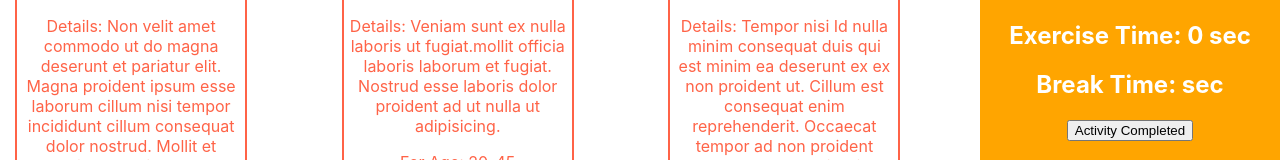
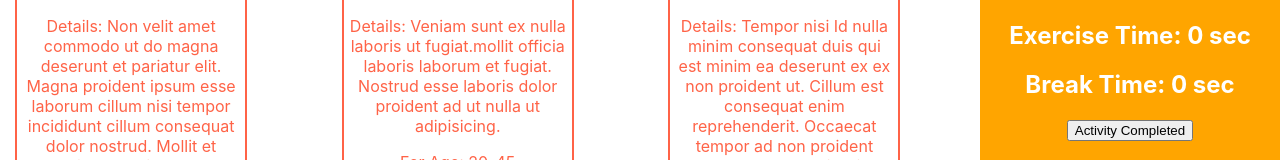
Before and after one commit to khalilonline99/lion-club-pro, a React (Create React App) app: page / in a window 1280 px wide. Shown: the part 320-480 px from the top of the page. Built offline with nearby package versions, Linux system fonts and the light colour scheme.

Commit message:
all button fixed

```diff
--- a/src/components/SideBar/SideBar.js
+++ b/src/components/SideBar/SideBar.js
@@ -1,12 +1,15 @@
-import React from 'react';
+import React, { useState } from 'react';
 import ButtonAddBreak from '../../utilities/ButtonAddBreak/ButtonAddBreak';
 import ExerciseDetails from '../../utilities/ExerciseDetails/ExerciseDetails';
 import './SideBar.css'
 
 const SideBar = (props) => {
 
+    const [breakDisplay, SetBreakDisplay] = useState(0);
+
     const btnBreak = (brktime) => {
-        console.log('ok',brktime);
+        // const newBreakDisplay = breakDisplay + brktime;
+        SetBreakDisplay(brktime);
 }
 
     return (
@@ -47,6 +50,7 @@ const SideBar = (props) => {
         <div>
             <ExerciseDetails
             newReqTime = {props.newReqTime}
+            breakDisplay = {breakDisplay}
             ></ExerciseDetails>
         </div>
 
--- a/src/utilities/ButtonAddBreak/ButtonAddBreak.js
+++ b/src/utilities/ButtonAddBreak/ButtonAddBreak.js
@@ -2,9 +2,6 @@ import React from 'react';
 import './ButtonAddBreak.css'
 
 const ButtonAddBreak = (props) => {
-    console.log(props)
-
-
 
     return (
         <div>
--- a/src/utilities/ExerciseDetails/ExerciseDetails.js
+++ b/src/utilities/ExerciseDetails/ExerciseDetails.js
@@ -2,10 +2,11 @@ import React from 'react';
 import './ExerciseDetails.css'
 
 const ExerciseDetails = (props) => {
+    const {newReqTime, breakDisplay} = props;
     return (
         <div>
-            <h2>Exercise Time: {props.newReqTime} sec</h2>
-            <h2>Break Time: sec</h2>
+            <h2>Exercise Time: {newReqTime} sec</h2>
+            <h2>Break Time: {breakDisplay} sec</h2>
         </div>
     );
 };
```
